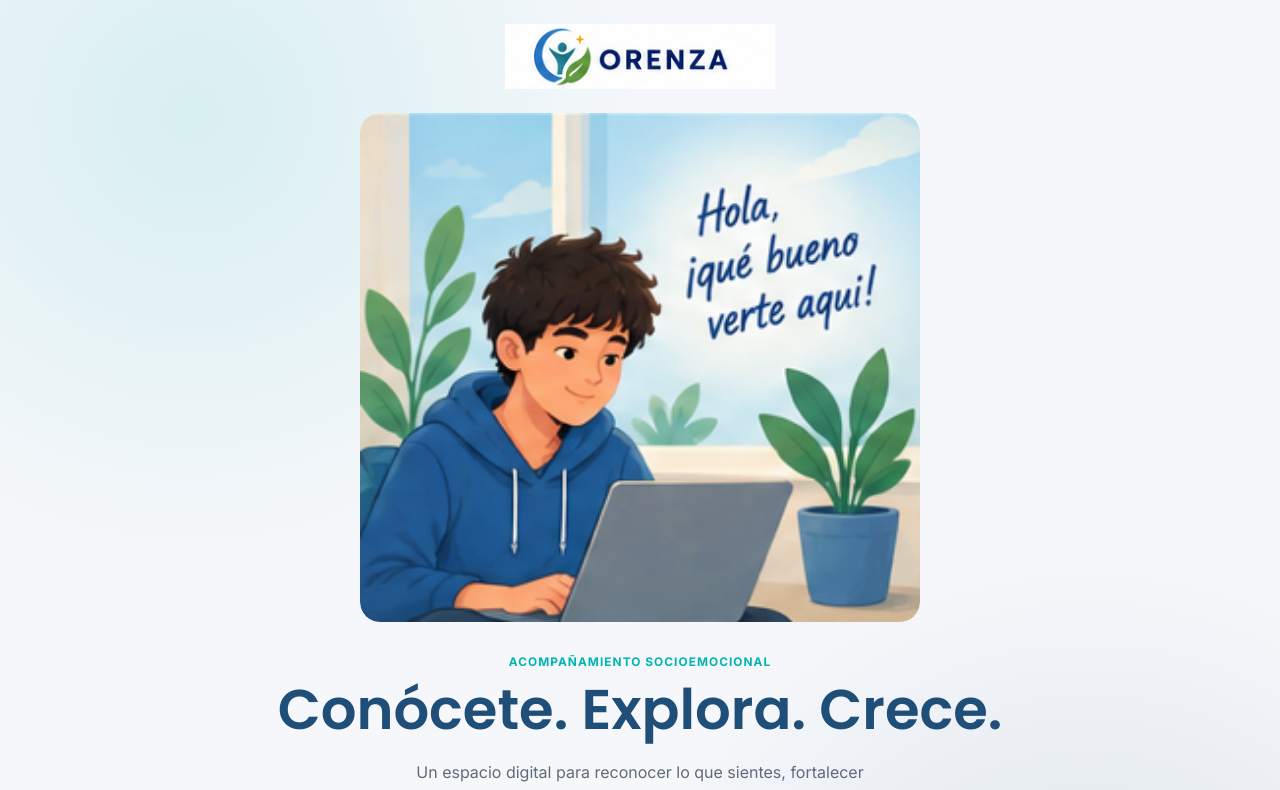
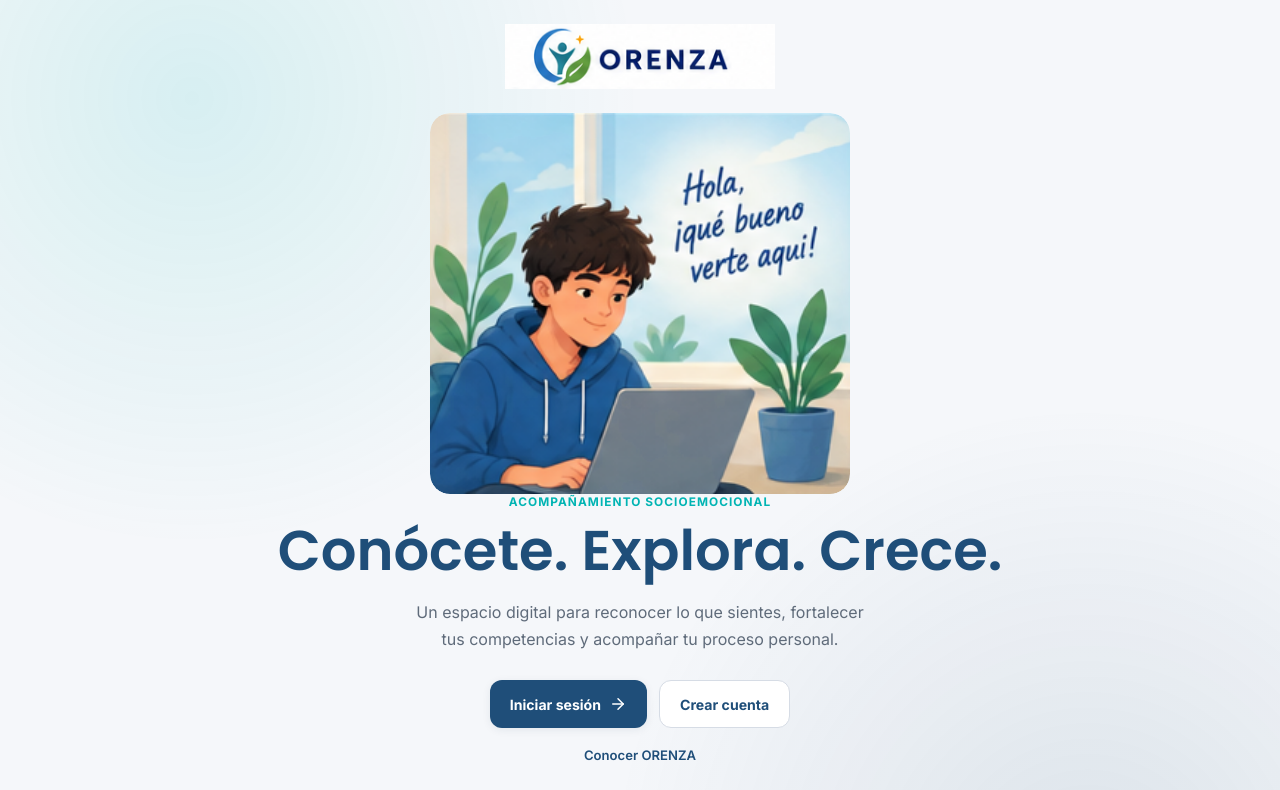
Before and after one commit to Pepealdana/ORENZA, a React (Vite) app: page / in a window 1280 px wide. Shown: the top 790 px of the page. Built offline with nearby package versions, Linux system fonts and the light colour scheme; no server answers.

Commit message:
visual: normaliza identidad grafica ORENZA

```diff
--- a/src/components/visual/IdentityVisual.module.css
+++ b/src/components/visual/IdentityVisual.module.css
@@ -1,9 +1,10 @@
 .wrapper {
-  width: min(100%, 560px);
-  margin: 0 auto var(--space-4);
+  width: min(100%, 420px);
+  margin: 0 auto;
   display: flex;
   align-items: center;
   justify-content: center;
+  min-width: 0;
   overflow: hidden;
   background: transparent;
   border-radius: var(--radius-card);
@@ -20,30 +21,38 @@
 }
 
 .hero {
-  width: min(100%, 560px);
+  width: min(100%, 420px);
 }
 
 .compact {
-  width: min(100%, 260px);
+  width: min(100%, 220px);
+}
+
+@media (max-width: 900px) {
+  .wrapper,
+  .hero {
+    width: min(100%, 360px);
+  }
 }
 
 @media (max-width: 700px) {
-  .wrapper {
+  .wrapper,
+  .hero {
     width: 100%;
-    margin-bottom: var(--space-3);
+    max-width: 360px;
+    margin-inline: auto;
   }
 
   .compact {
-    width: min(100%, 300px);
+    width: min(100%, 280px);
   }
 }
 
 @media (max-width: 380px) {
-  .wrapper {
-    width: 100%;
-  }
-
+  .wrapper,
+  .hero,
   .compact {
     width: 100%;
+    max-width: 320px;
   }
 }
```
